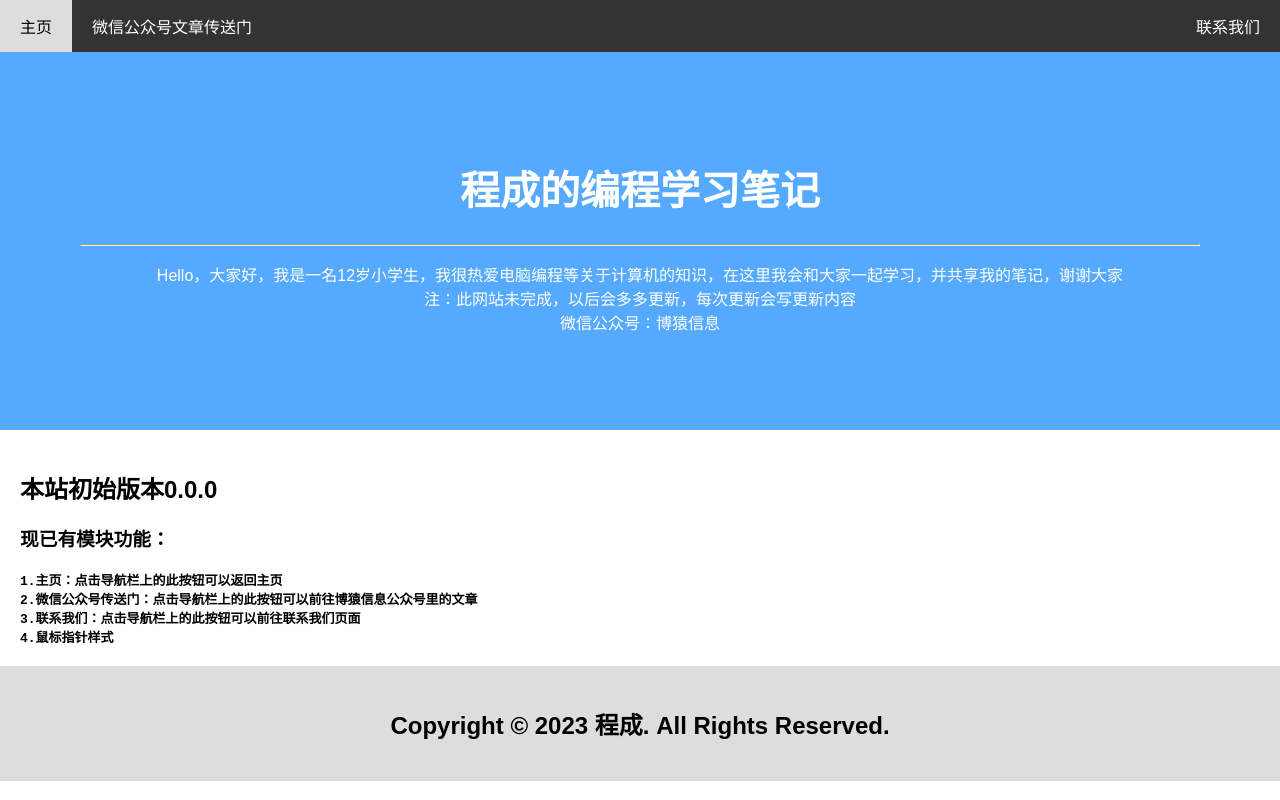
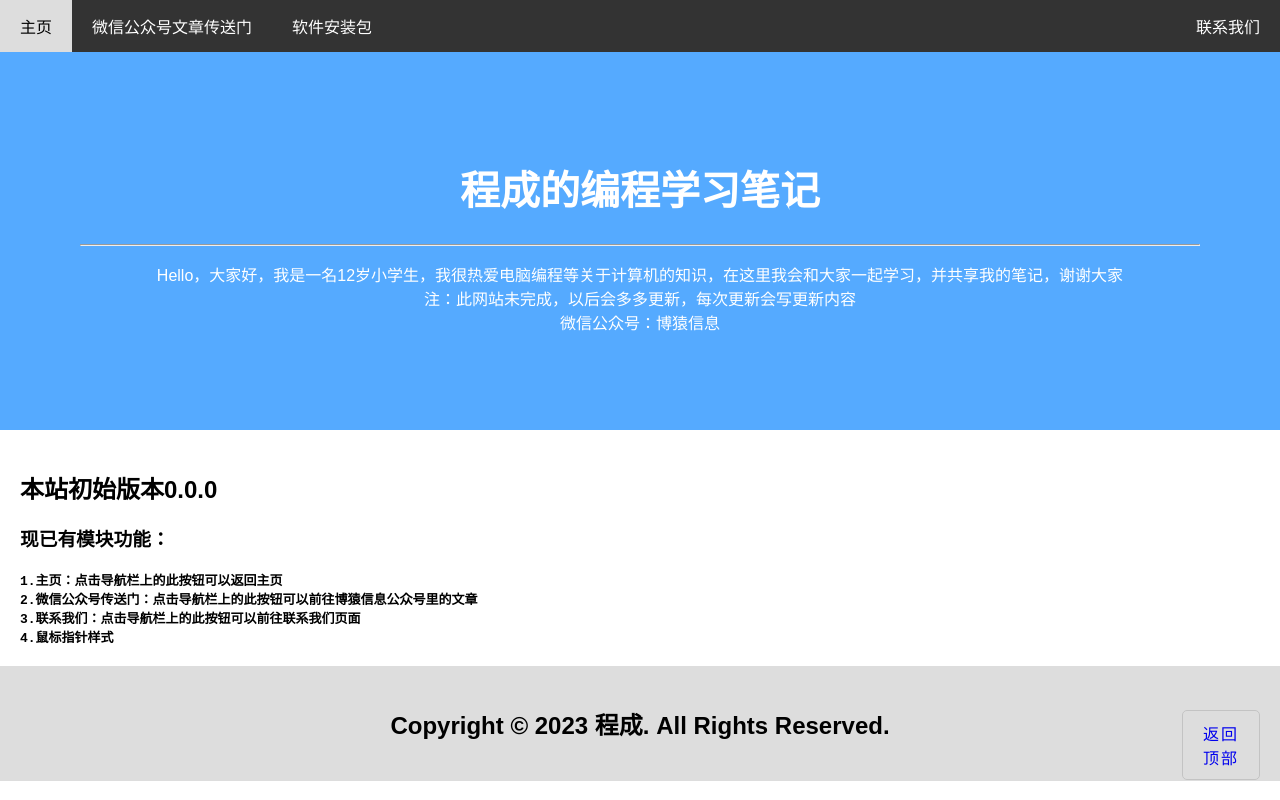
Before and after one commit to shrhy/bianchengkongjian.github.io, a plain HTML site: page index.html in a window 1280 px wide. Drawn offline with Linux system fonts and the light colour scheme.

Commit message:
Update index.html

```diff
--- a/index.html
+++ b/index.html
@@ -7,6 +7,20 @@
 		<title>程成的编程学习笔记</title>	<!--标题-->
 
 		<style>
+		/* 响应式布局 - 在屏幕设备宽度尺寸小于 700px 时, 让两栏上下堆叠显示 */
+		@media screen and (max-width: 700px) {
+		    .row {
+		        flex-direction: column;
+		    }
+		}
+
+		/* 响应式布局 - 在屏幕设备宽度尺寸小于 400px 时, 让导航栏目上下堆叠显示 */
+		@media screen and (max-width: 400px) {
+		    .navbar a {
+		        float: none;
+		        width: 100%;
+		    }
+		}
 		* {
 		    box-sizing: border-box;
 		}
@@ -96,20 +110,7 @@
 		    background: #ddd;
 		}
 
-		/* 响应式布局 - 在屏幕设备宽度尺寸小于 700px 时, 让两栏上下堆叠显示 */
-		@media screen and (max-width: 700px) {
-		    .row {
-		        flex-direction: column;
-		    }
-		}
 
-		/* 响应式布局 - 在屏幕设备宽度尺寸小于 400px 时, 让导航栏目上下堆叠显示 */
-		@media screen and (max-width: 400px) {
-		    .navbar a {
-		        float: none;
-		        width: 100%;
-		    }
-		}
 
 		body {
 		    cursor: url(https://cdn.jsdelivr.net/gh/mirai-mamori/web-img/img/Nor.cur), auto;
@@ -147,14 +148,32 @@
 
 			#zero2{margin-left: 1050px;display: none}
 
+
+		</style>
+		<style>
+		.goq-top {
+			position: fixed;	        /* 设置fixed固定定位 */
+			bottom: 20px;		/* 距离浏览器窗口下边框20px */
+			right: 20px;		/* 距离浏览器窗口右边框20px */
+			}
+		.goq-top a {
+			display: block;			/* 将<a>标签设为块元素，用于美化样式 */
+			text-decoration: none;		/* 取消超链接下画线 */
+			border: 1px solid #c3c3c3;		/* 设置边框样式 */
+			padding: 10px 20px;			/* 设置内边距 */
+			border-radius: 5px;			/* 设置圆角矩形 */
+			letter-spacing: 2px;		/* 设置文字间距 */
+			}
+
 		</style>
 	</head>
 	<body>
-		<div class="navbar">
-			<a href="index.html">主页</a>
-			<a href="微信公众号文章传送门.html">微信公众号文章传送门</a>
-			<a href="联系我们.html"class="right">联系我们</a>
-		</div>
+			<div class="navbar">
+				<a href="index.html">主页</a>
+				<a href="微信公众号文章传送门.html">微信公众号文章传送门</a>
+				<a href="软件安装包.html">软件安装包</a>
+				<a href="联系我们.html"class="right">联系我们</a>
+			</div>
 		<div class="header">
 			<h1 align="center">程成的编程学习笔记</h1>	<!--标题1并居中-->
 			<hr />	<!--水平线-->
@@ -171,9 +190,10 @@
 						4.鼠标指针样式
 					</strong>
 			  </code>
-
 		</div>
-
+		<div class="goq-top">
+			<a href="#">返回<br />顶部</a>
+		</div>
 
 		<div class="footer">
 			<h2>Copyright © 2023 程成. All Rights Reserved.</h2>
```
